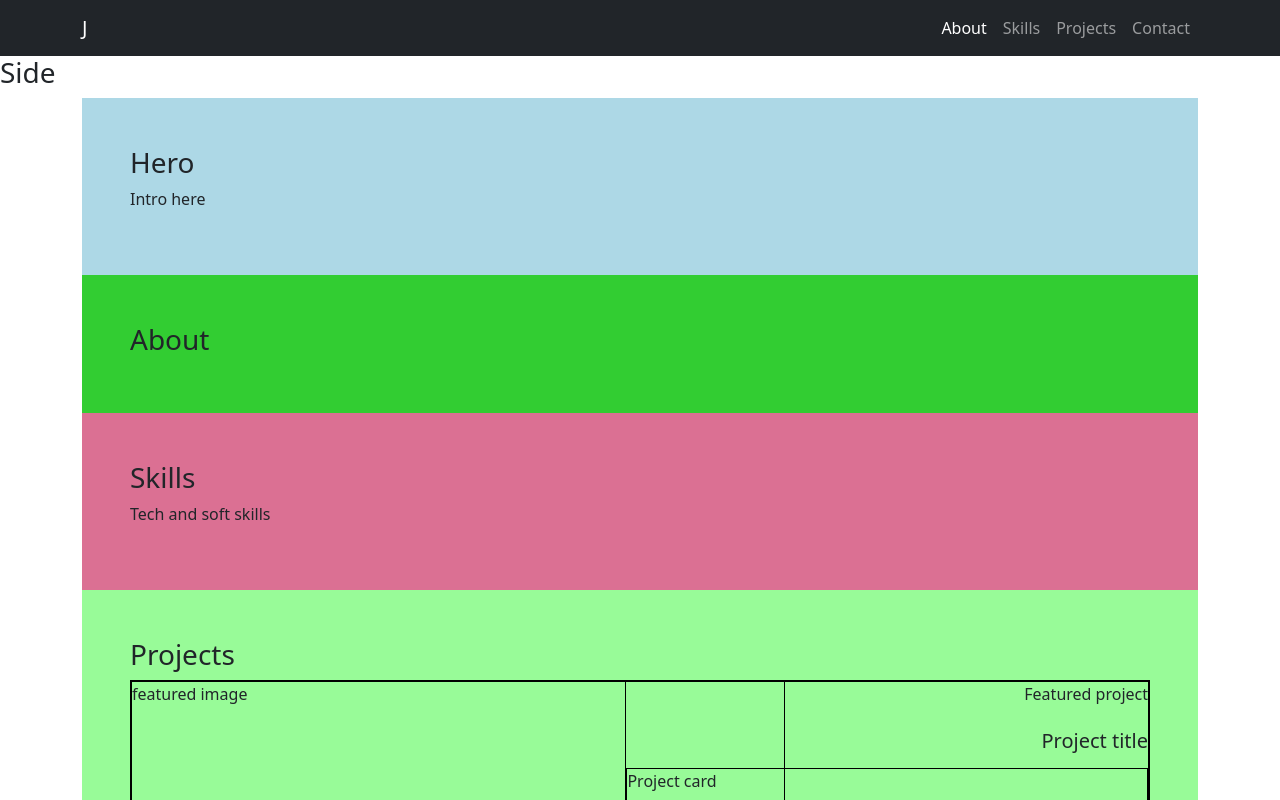
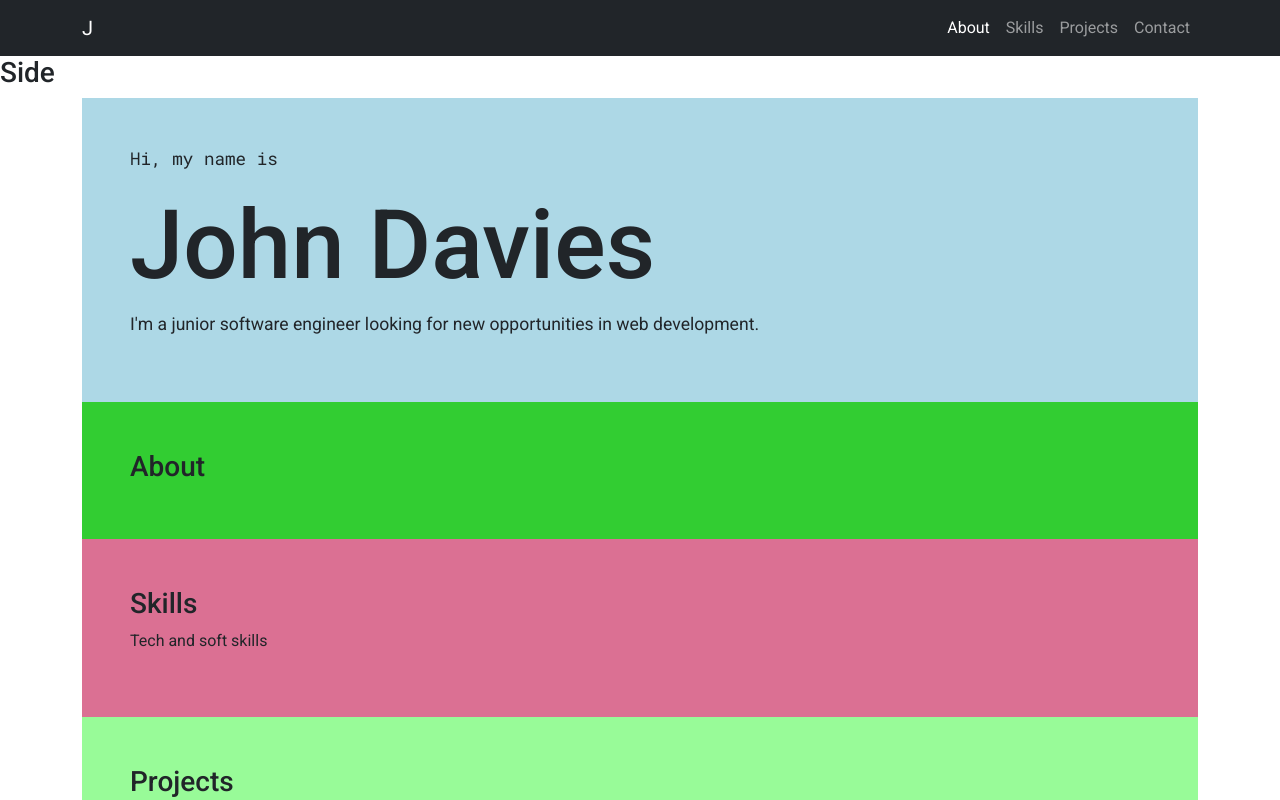
Before and after one commit to tigeryant/tigeryant.github.io, a React (Create React App) app in the folder client/: page / in a window 1280 px wide. Shown: the top 800 px of the page. Built offline with nearby package versions, Linux system fonts and the light colour scheme.

Commit message:
imported fonts, updated hero

```diff
--- a/client/public/index.html
+++ b/client/public/index.html
@@ -8,6 +8,10 @@
   <link href="https://cdn.jsdelivr.net/npm/bootstrap@5.0.2/dist/css/bootstrap.min.css" rel="stylesheet"
     integrity="sha384-EVSTQN3/azprG1Anm3QDgpJLIm9Nao0Yz1ztcQTwFspd3yD65VohhpuuCOmLASjC" crossorigin="anonymous">
   <link rel="stylesheet" href="https://cdn.jsdelivr.net/npm/bootstrap-icons@1.8.0/font/bootstrap-icons.css">
+  <link rel="preconnect" href="https://fonts.googleapis.com">
+  <link rel="preconnect" href="https://fonts.gstatic.com" crossorigin>
+  <link href="https://fonts.googleapis.com/css2?family=Roboto+Mono&family=Roboto:wght@400;500&display=swap"
+    rel="stylesheet">
   <title>John Davies</title>
 </head>
 
--- a/client/src/components/Footer.js
+++ b/client/src/components/Footer.js
@@ -20,7 +20,7 @@ function Footer() {
           </div>
           <div className="col">
             <div className="p-5 footer-element text-muted">
-              <span dangerouslySetInnerHTML={{ '__html': '&copy;' }} />2022 John Davies
+              <span dangerouslySetInnerHTML={{ '__html': '&copy;' }} />2022 John Davies (Maybe replace all footer text with &apos;Built by John Davies, inspired by Brittany Chiang&apos; or something similar)
             </div>
           </div>
         </div>
--- a/client/src/components/Hero.js
+++ b/client/src/components/Hero.js
@@ -1,8 +1,9 @@
 function Hero() {
   return (
     <section className="p-5" id="hero">
-      <h3>Hero</h3>
-      <p>Intro here</p>
+      <p className="p2 mono-font">Hi, my name is</p>
+      <h1>John Davies</h1>
+      <p className="p1">I&apos;m a junior software engineer looking for new opportunities in web development.</p>
     </section>
   )
 }
--- a/client/src/styles/main.scss
+++ b/client/src/styles/main.scss
@@ -1,3 +1,34 @@
+// TEXT
+
+body {
+  font-family: 'Roboto', sans-serif;
+  font-weight: 400;
+  // background-color (dark grey?)
+}
+
+// font-family: 'Roboto Mono', monospace;
+// font-weight: 500; // 400 also imported
+
+.mono-font {
+  font-family: 'Roboto Mono', monospace;
+}
+
+.medium-font {
+  font-weight: 500;
+}
+
+h1 {
+  font-size: 6rem;
+}
+
+.p1 {
+  font-size: 1.1rem;
+}
+
+.p2 {
+  font-size: 1.1rem;
+}
+
 // HERO
 
 #hero {
```
